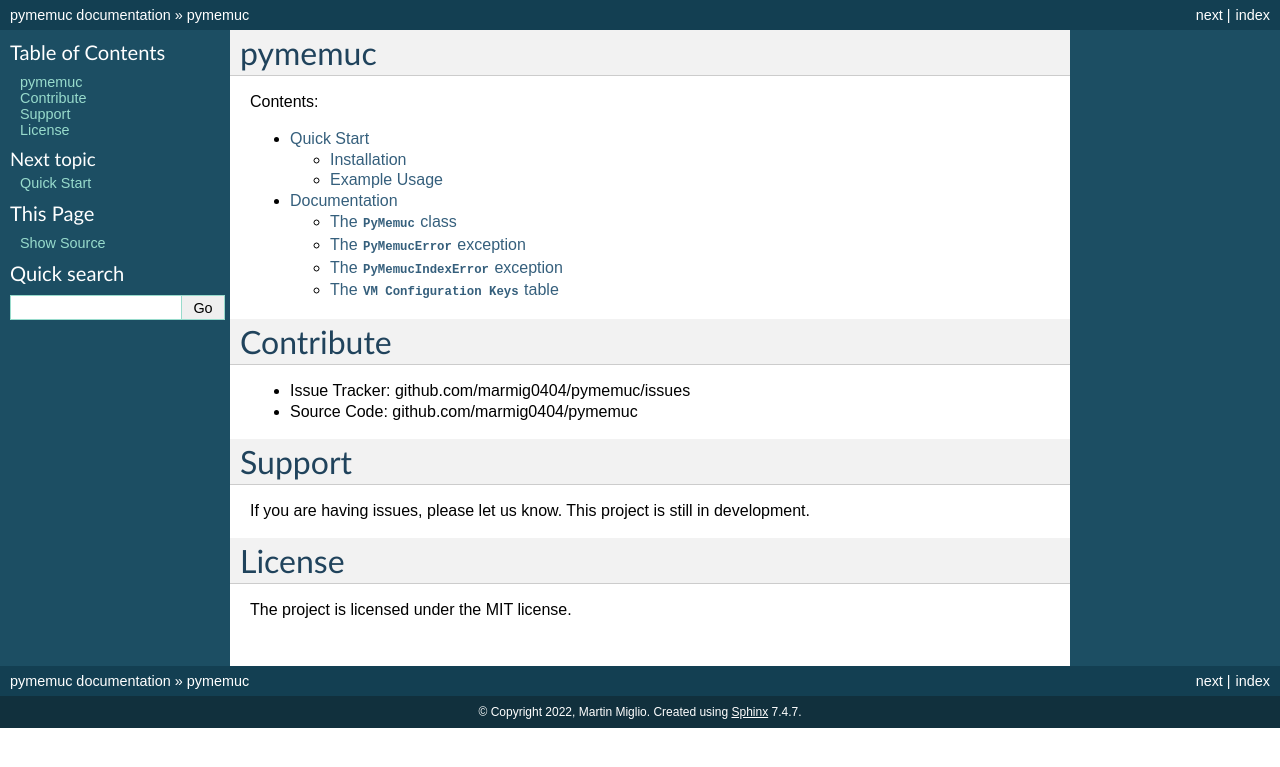
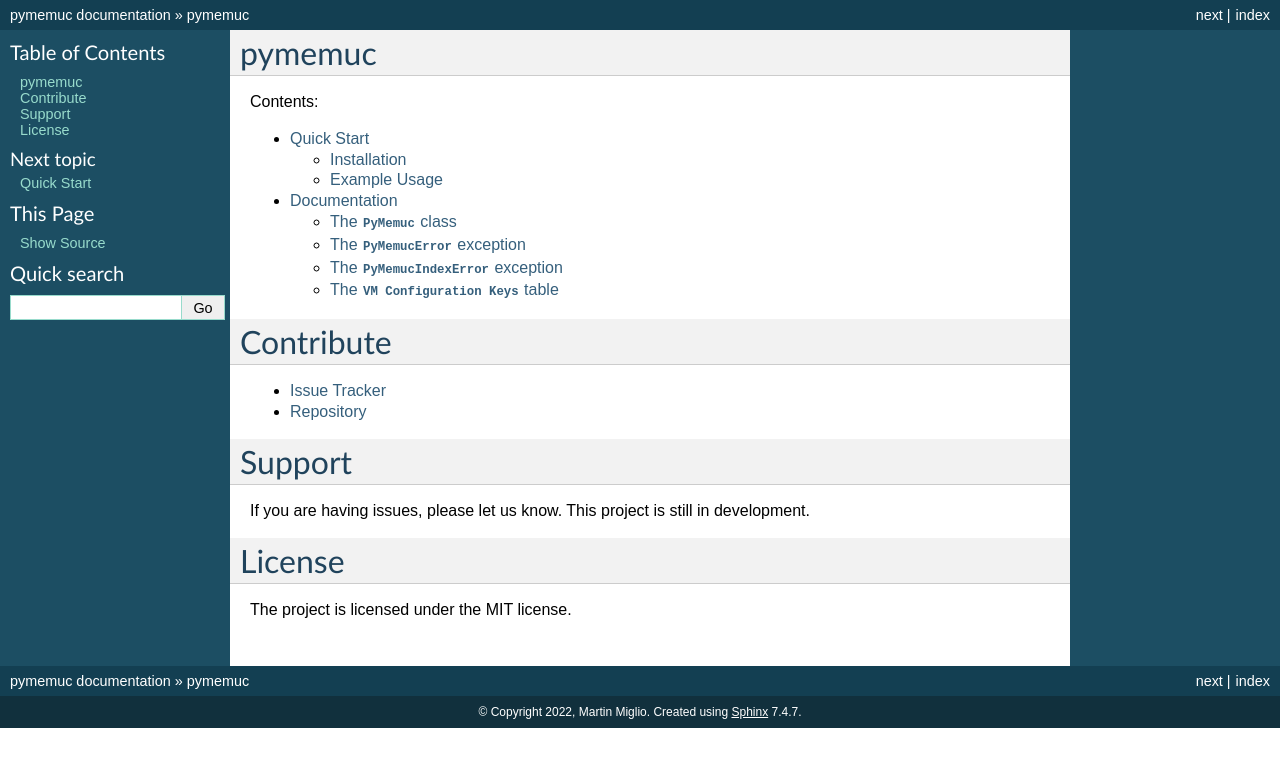
Before and after one commit to pyclashbot/pymemuc, a Sphinx documentation site: the page built from docs/source/index.rst, in a window 1280 px wide. Shown: the top 767 px of the page. Built offline with Sphinx 7.4.7, drawn with Linux system fonts in a browser that asks for light colours.

Commit message:
Update links and remove comments from docs

```diff
--- a/docs/source/index.rst
+++ b/docs/source/index.rst
@@ -1,8 +1,3 @@
-.. pymemuc documentation master file, created by
-   sphinx-quickstart on Thu Oct 27 21:12:48 2022.
-   You can adapt this file completely to your liking, but it should at least
-   contain the root `toctree` directive.
-
 pymemuc
 ===================================
 .. toctree::
@@ -15,8 +10,8 @@
 Contribute
 ==========
 
-- Issue Tracker: github.com/marmig0404/pymemuc/issues
-- Source Code: github.com/marmig0404/pymemuc
+- `Issue Tracker <https://github.com/marmig0404/pymemuc/issues>`_
+- `Repository <https://github.com/marmig0404/pymemuc>`_
 
 Support
 =======
```
Also changed, not shown: docs/source/conf.py (+0 -14 lines).
